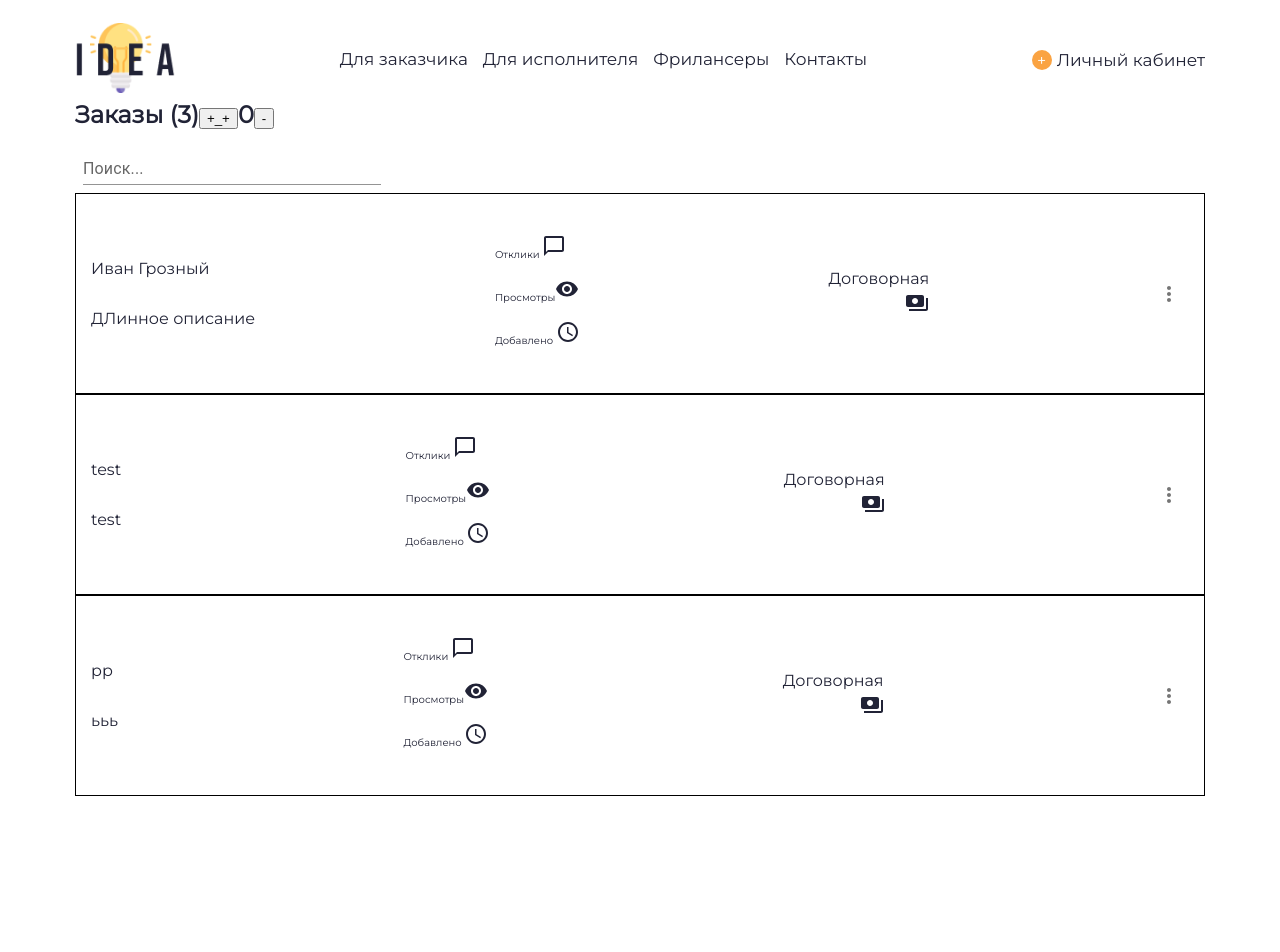
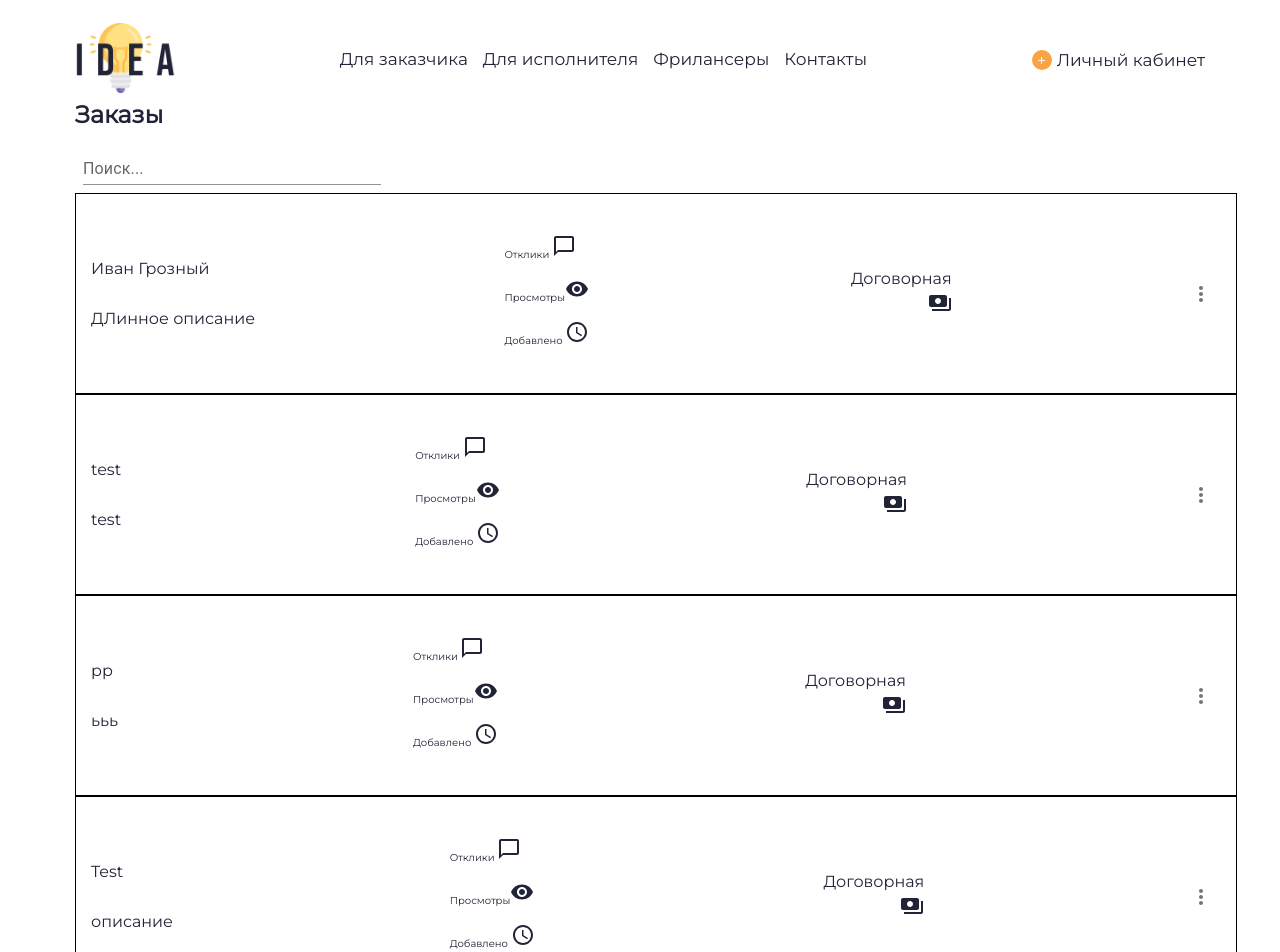
Before and after one commit to Delfigore/freelance_marketplace, a React (Create React App) app: page /orders in a window 1280 px wide. Shown: the top 952 px of the page. Before the commit the page ends 800 px from the top, so only its background shows below. Built offline with nearby package versions, Linux system fonts and the light colour scheme; data requests are answered from the project's data file; a web font is replaced by a local one.

Commit message:
[feat] skeleton []

```diff
--- a/db.json
+++ b/db.json
@@ -14,6 +14,21 @@
       "name": "рр",
       "describe": "ььь",
       "id": 11
+    },
+    {
+      "name": "Test",
+      "describe": "описание",
+      "id": 12
+    },
+    {
+      "name": "Самураи",
+      "describe": "Описание",
+      "id": 13
+    },
+    {
+      "name": "Машины",
+      "describe": "Описание",
+      "id": 14
     }
   ],
   "users": [
--- a/package.json
+++ b/package.json
@@ -18,6 +18,7 @@
     "axios": "^1.3.4",
     "lodash": "^4.17.21",
     "react": "^18.2.0",
+    "react-content-loader": "^6.2.1",
     "react-dom": "^18.2.0",
     "react-redux": "^8.0.5",
     "react-router-dom": "^6.8.1",
--- a/src/components/Orders/Orders.scss
+++ b/src/components/Orders/Orders.scss
@@ -1,7 +1,21 @@
+.orders {
+  display: flex;
+  flex-direction: column;
+}
+
+.progress {
+  display: flex;
+  align-items: center;
+  justify-content: center;
+  height: 70vh;
+}
+
 .order-item {
   display: flex;
   justify-content: space-between;
   align-items: center;
+
+  width: 100%;
 
   margin: 0 auto;
   padding: 10px 15px;
--- a/src/components/Orders/Orders.tsx
+++ b/src/components/Orders/Orders.tsx
@@ -2,31 +2,32 @@ import React from 'react';
 import { useState, useEffect } from "react";
 import "./Orders.scss";
 import { useDispatch, useSelector } from 'react-redux';
-import { decrement, increment } from '../../redux/counter/counter';
 import { AppDispatch, RootState } from '../../redux/store';
 import Order from '../Order/Order';
 import { edit, fetch, remove } from '../../redux/order/order';
 import { IOrder, TCreateOrder } from '../../redux/order/types';
 import Box from '@mui/material/Box';
 import TextField from '@mui/material/TextField';
+import Skeleton from './Skeleton';
+import CircularProgress from '@mui/material/CircularProgress';
 
 function Orders() {
+
     const [search, setSearch] = useState<string>('');
     const [orders, setOrders] = useState<IOrder[]>([]);
 
-  const count = useSelector((state: RootState) => state.counter.value)
+    const isLoadingOrders = useSelector((state: RootState) => state.order.isLoadingFetch);
 
-  const dispatch = useDispatch<AppDispatch>()
+    const dispatch = useDispatch<AppDispatch>();
 
     const fetchOrders = () => {
         // READ - ЭЛЕМЕНТ CRUD системы
-    dispatch(fetch()).then((data) => setOrders(data.payload))
-  }
+        dispatch(fetch()).then(data => setOrders(data.payload))
+    };
 
     useEffect(() => {
-    fetchOrders()
-  }, [])
-
+        fetchOrders();
+    }, []);
 
     const handleDelete = async (id: number) => {
         const newOrders: IOrder[] = orders.filter(order => {
@@ -40,11 +41,10 @@ function Orders() {
         setOrders(newOrders);
 
         // Delete из CRUD СИСТЕМЫ
-    dispatch(remove(id))
+        dispatch(remove(id));
     };
 
     const handleEdit = async (payload: IOrder) => {
-
         // todo: вынести валидацию в отдельную функцию. на входе она должна принимать объект значений, если валидацию не проходит то должна появится всплывашка [3]
         // валидация на заполнение полей
         if (!payload?.describe?.length || !payload?.name?.length) {
@@ -52,21 +52,13 @@ const handleEdit = async (payload: IOrder) => {
         }
 
         // Update из CRUD СИСТЕМЫ
-  await dispatch(edit(payload))
-  fetchOrders()
+        await dispatch(edit(payload));
+        fetchOrders();
     };
 
     const handleChange = (event: React.ChangeEvent<HTMLInputElement>) => {
         setSearch(event.target.value);
     };
-
-  const handleIncrement = () => {
-    dispatch(increment())
-  }
-
-  const handleDecrement = () => {
-    dispatch(decrement())
-  }
 
     const filterOrders = (object: IOrder, search: string) => {
         const name = object?.name?.toLowerCase();
@@ -74,12 +66,12 @@ const handleEdit = async (payload: IOrder) => {
         return (name && name.includes(search)) || (describe && describe.includes(search));
     };
 
+    const arr = [1, 2, 3, 4, 5, 6, 7];
+
     return (
-      <div>
+        <div className={'orders'}>
             <h2>
-              Заказы ({orders?.length})<button onClick={handleIncrement}>+_+</button>
-              {count}
-              <button onClick={handleDecrement}>-</button>
+                Заказы
             </h2>
             {/* todo: подключить из materialUi searchField [1] */}
             <Box
@@ -90,16 +82,24 @@ const handleEdit = async (payload: IOrder) => {
                 noValidate
                 autoComplete="off"
             >
-      <TextField className="orders__search_input" onChange={handleChange} value={search} id="standard-basic" label="Поиск..." variant="standard" color='warning'/>
+                <TextField
+                    className="orders__search_input"
+                    onChange={handleChange}
+                    value={search}
+                    id="standard-basic"
+                    label="Поиск..."
+                    variant="standard"
+                    color="warning"
+                />
             </Box>
             {/* todo: скрывать поиск когда нет заказов [1] */}
             {/* <input onChange={handleChange} value={search} placeholder="Поиск..." /> */}
             {/* todo: когда нет заказов отобразить красивую надпись или картинку с инфомрацией о том что нет созданных заказов [2] */}
-          {orders
+            {isLoadingOrders
+                ? <div className={'progress'}><CircularProgress size={70} /></div>
+                : orders
                       ?.filter(object => filterOrders(object, search))
-              .map((object, index) => (
-                  <Order onDelete={handleDelete} onEdit={handleEdit} object={object} index={index} />
-              ))}
+                      .map((object, index) => <Order onDelete={handleDelete} onEdit={handleEdit} object={object} index={index} />)}
         </div>
     );
 }
--- /dev/null
+++ b/src/components/Orders/Skeleton.tsx
@@ -0,0 +1,19 @@
+import React from "react"
+import ContentLoader from "react-content-loader"
+
+const Skeleton = (props: any) => (
+  <ContentLoader
+    speed={2}
+    width={300}
+    height={200}
+    viewBox="0 0 300 200"
+    backgroundColor="#f1eddf"
+    foregroundColor="#e3e3e3"
+    {...props}
+  >
+    <rect x="-2" y="51" rx="3" ry="3" width="380" height="6" />
+    <rect x="3" y="20" rx="3" ry="3" width="178" height="6" />
+  </ContentLoader>
+)
+
+export default Skeleton
--- a/src/pages/Home/Home.tsx
+++ b/src/pages/Home/Home.tsx
@@ -8,14 +8,13 @@ import { useSelector } from 'react-redux';
 import { RootState } from '../../redux/store';
 
 const Home = () => {
-  const count = useSelector((state: RootState) => state.counter.value)
   return (
     <div>
       <Header></Header>
       <div className="home__container">
         <div className="home__top">
           <div className="home__top_titles">
-            <h1 className="home__top_title">ФРИЛАНС БИРЖА {count}</h1>
+            <h1 className="home__top_title">ФРИЛАНС БИРЖА</h1>
             <h2 className="home__top_subtitle">
               для поиска нужных друг другу людей
             </h2>
--- a/src/redux/counter/counter.ts
+++ /dev/null
@@ -1,36 +0,0 @@
-import { createSlice } from '@reduxjs/toolkit';
-import type { PayloadAction } from '@reduxjs/toolkit';
-
-export interface CounterState {
-    value: number;
-}
-
-const initialState: CounterState = {
-    value: 0,
-};
-
-
-
-
-
-export const counter = createSlice({
-    name: 'counter',
-    initialState,
-    reducers: {
-        increment: state => {
-            state.value += 1;
-            console.log(state.value)
-        },
-        decrement: state => {
-            state.value -= 1;
-            console.log(state.value)
-        },
-        incrementByAmount: (state, action: PayloadAction<number>) => {
-            state.value += action.payload;
-        },
-    },
-});
-
-export const { increment, decrement, incrementByAmount } = counter.actions
-
-export default counter.reducer
--- a/src/redux/order/order.ts
+++ b/src/redux/order/order.ts
@@ -7,7 +7,7 @@ import { IOrder, OrderState, TCreateOrder } from './types';
 
 const initialState: OrderState = {
     orders: [],
-    isLoading: false
+    isLoadingFetch: false
 };
 
 const API_URL = 'http://localhost:3001'
@@ -47,10 +47,12 @@ export const order = createSlice({
         builder
             .addCase(fetch.fulfilled, (state, action) => {
                 state.orders = action.payload;
+                state.isLoadingFetch = false;
             })
             .addCase(fetch.pending, (state, action) => {
-                state.isLoading = true;
-            });
+                state.isLoadingFetch = true;
+            })
+
     },
 });
 
--- a/src/redux/order/types.ts
+++ b/src/redux/order/types.ts
@@ -12,5 +12,5 @@ export type TCreateOrder =  Omit<IOrder, 'id'>
 
 export interface OrderState {
     orders: object[];
-    isLoading: boolean;
+    isLoadingFetch: boolean;
 }
--- a/src/redux/store.ts
+++ b/src/redux/store.ts
@@ -1,11 +1,9 @@
 import { configureStore } from '@reduxjs/toolkit';
-import counter from './counter/counter'
 import order from './order/order';
 import user from './user/user';
 
 export const store = configureStore({
     reducer: {
-        counter,
         order,
         user,
     },
```
Also changed, not shown: 1 other file (tests, documents, lock files or other folders). Lines whose indentation alone changed are shown as unchanged.
